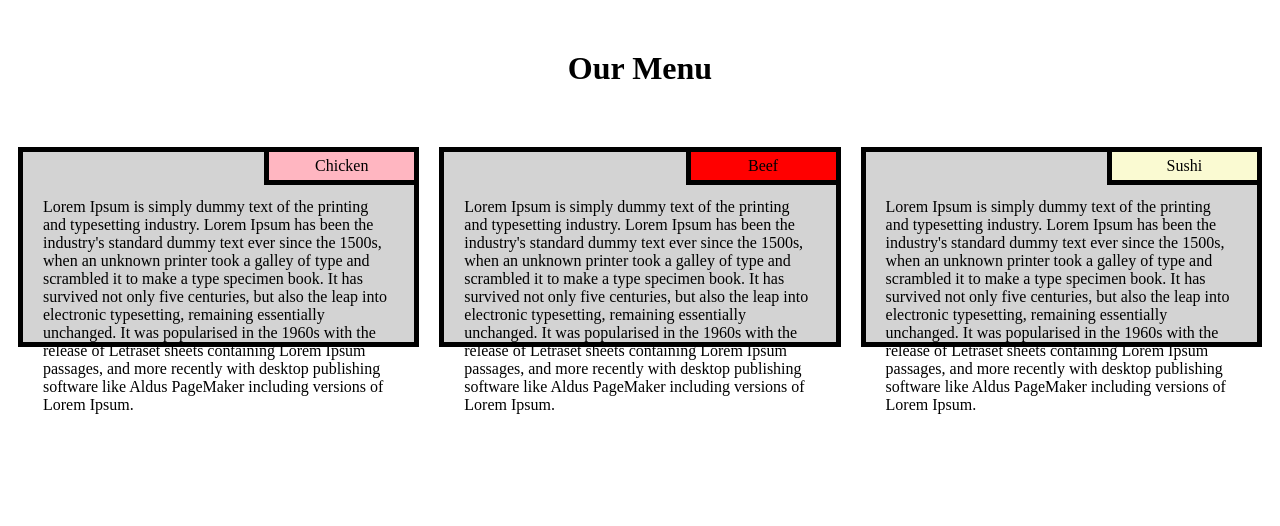
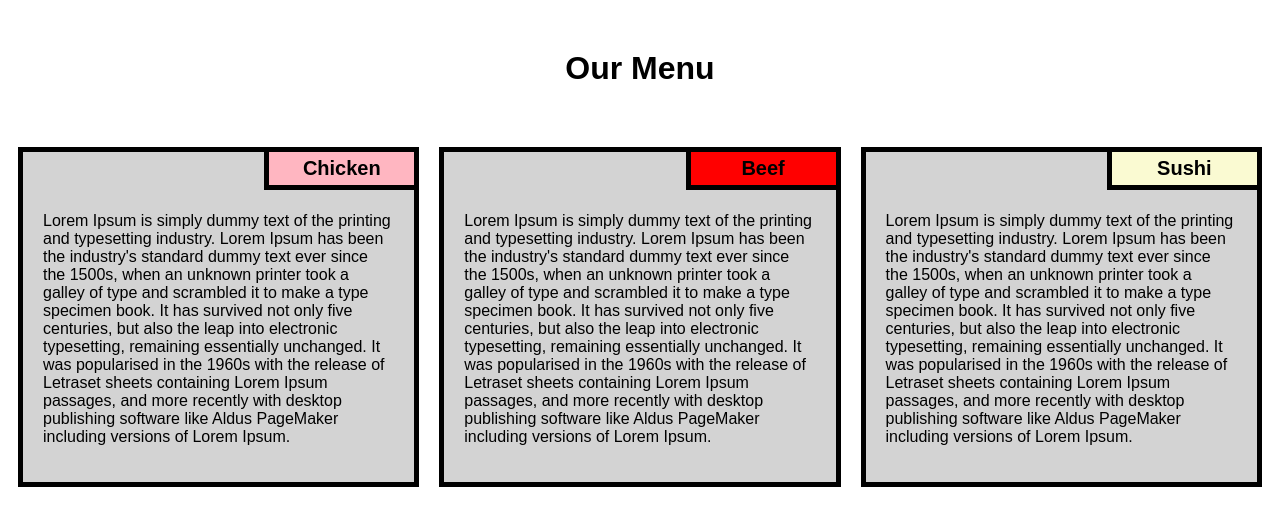
Before and after one commit to acw88/coursera-test, a plain HTML site: page module2-solution/index.html in a window 1280 px wide. Drawn offline with Linux system fonts and the light colour scheme.

Commit message:
Small changes

```diff
--- a/module2-solution/css/styles.css
+++ b/module2-solution/css/styles.css
@@ -1,5 +1,9 @@
 * {
 	box-sizing: border-box;
+}
+
+body {
+	font-family: Arial, Helvetica, sans-serif;
 }
 
 h1 {
@@ -19,12 +23,12 @@ h1 {
 .menu {
 	position: relative;
 	border: 5px solid black;
-	height: 200px;
 	background-color: lightgrey;
 }
 
 .menu p {
-	padding: 30px 20px 20px 20px;
+	padding: 20px;
+	margin-top: 40px;
 }
 
 .title {
@@ -35,6 +39,8 @@ h1 {
 	border-left: 5px solid black;
 	border-bottom: 5px solid black;
 	text-align: center;
+	font-size: 20px;
+	font-weight: bold;
 }
 
 #chicken {
```
